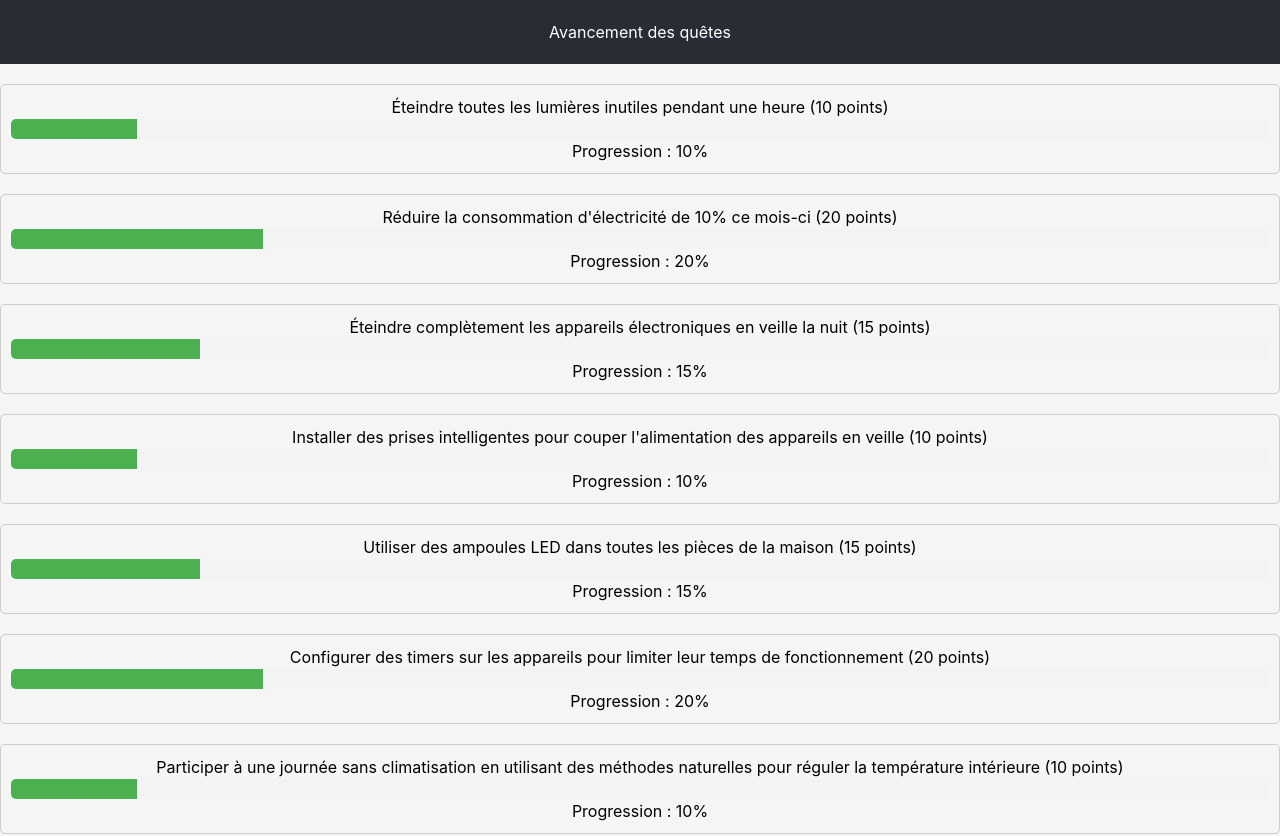
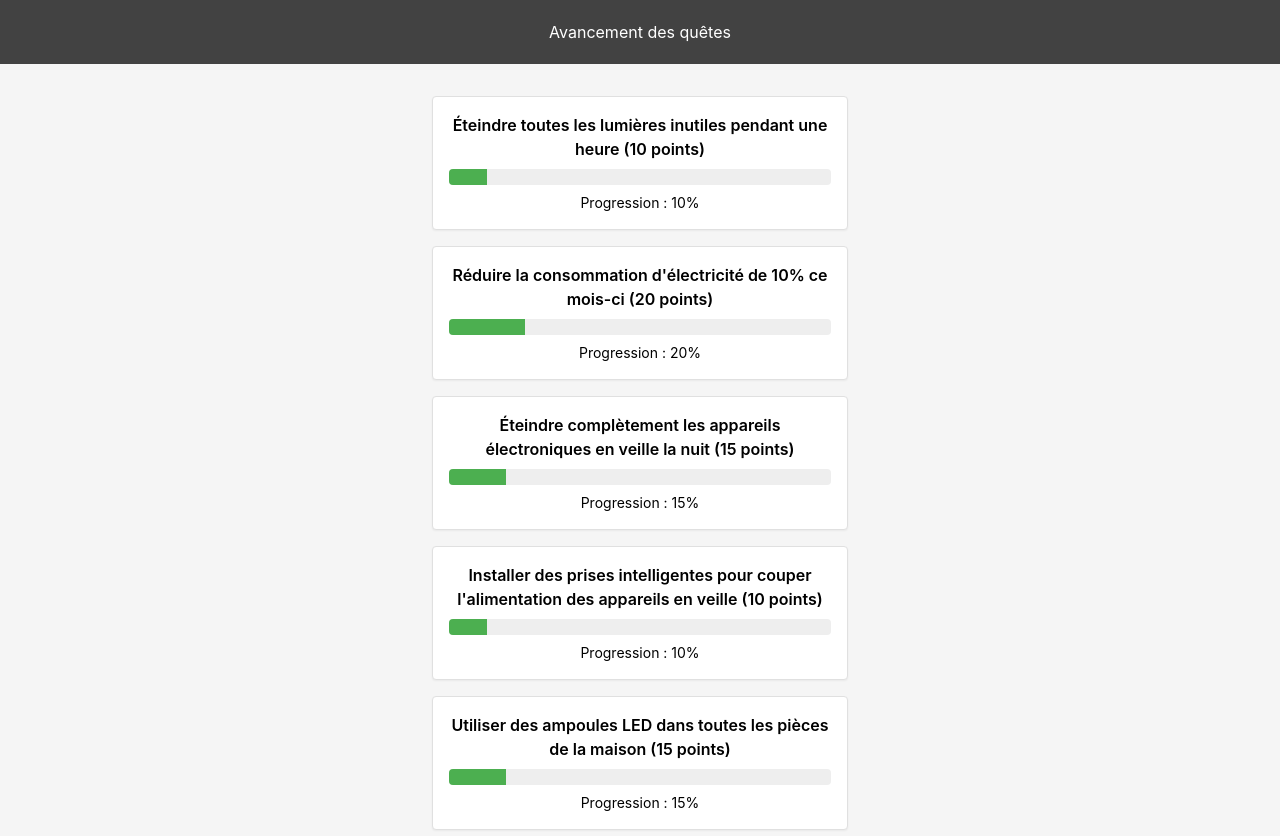
Before and after one commit to CalmettesT/Hackaton2024, a React (Create React App) app: page /quete in a window 1280 px wide. Shown: the top 836 px of the page. Built offline with nearby package versions, Linux system fonts and the light colour scheme; no server answers.

Commit message:
ADD : UI tailwind

```diff
--- a/src/App.js
+++ b/src/App.js
@@ -10,7 +10,7 @@ import {
 } from "react-router-dom";
 import SignIn from "./pages/SignIn";
 import SignUp from "./pages/SignUp";
-import AchevementQuete from "./components/AchevementQuete"
+import AchevementQuete from "./pages/AchevementQuete"
 
 const router = createBrowserRouter([
   {
--- a/src/components/ProgressionQuete.js
+++ b/src/components/ProgressionQuete.js
@@ -1,5 +1,5 @@
 import React, { useState, useEffect } from 'react';
-import questsData from './EtatQuete.json';  // Importer les quêtes depuis le fichier JSON
+import questsData from './EtatQuete.json'; // Importer les quêtes depuis le fichier JSON
 
 const QuestProgress = () => {
   const [quests, setQuests] = useState([]);
@@ -10,15 +10,15 @@ const QuestProgress = () => {
   }, []);
 
   return (
-    <div className="quest-progress">
-      <ul>
+    <div className="quest-progress flex flex-col items-center p-4">
+      <ul className="list-none p-0 w-full sm:w-3/4 lg:w-1/2 xl:w-1/3">
         {quests.map(quest => (
-          <li key={quest.id}>
-            <h3>{quest.title} ({quest.points} points)</h3>
-            <div className="progress-bar">
-              <div className="progress" style={{ width: `${quest.progress}%` }}></div>
+          <li key={quest.id} className="my-4 p-4 border border-gray-300 rounded shadow-sm bg-white">
+            <h3 className="text-base font-semibold mb-2">{quest.title} ({quest.points} points)</h3>
+            <div className="progress-bar w-full bg-gray-200 rounded overflow-hidden">
+              <div className="progress h-4 bg-green-500" style={{ width: `${quest.progress}%` }}></div>
             </div>
-            <p>Progression : {quest.progress}%</p>
+            <p className="mt-2 text-sm">Progression : {quest.progress}%</p>
           </li>
         ))}
       </ul>
--- a/src/components/Style.css
+++ /dev/null
@@ -1,33 +0,0 @@
-.App {
-    text-align: center;
-  }
-
-  .App-header {
-    background-color: #282c34;
-    padding: 20px;
-    color: white;
-  }
-
-  .quest-progress ul {
-    list-style-type: none;
-    padding: 0;
-  }
-
-  .quest-progress li {
-    margin: 20px 0;
-    padding: 10px;
-    border: 1px solid #ccc;
-    border-radius: 5px;
-  }
-
-  .quest-progress .progress-bar {
-    width: 100%;
-    background-color: #f3f3f3;
-    border-radius: 5px;
-    overflow: hidden;
-  }
-
-  .quest-progress .progress {
-    height: 20px;
-    background-color: #4caf50;
-  }
--- a/src/components/AchevementQuete.js
+++ b/src/pages/AchevementQuete.js
@@ -1,11 +1,10 @@
 import React from 'react';
-import QuestProgress from './ProgressionQuete';
-import './Style.css';
+import QuestProgress from '../components/ProgressionQuete';
 
 function App() {
   return (
-    <div className="App">
-      <header className="App-header">
+    <div className="text-center">
+      <header className="bg-gray-800 p-5 text-white">
         <h1>Avancement des quêtes</h1>
       </header>
       <main>
```
